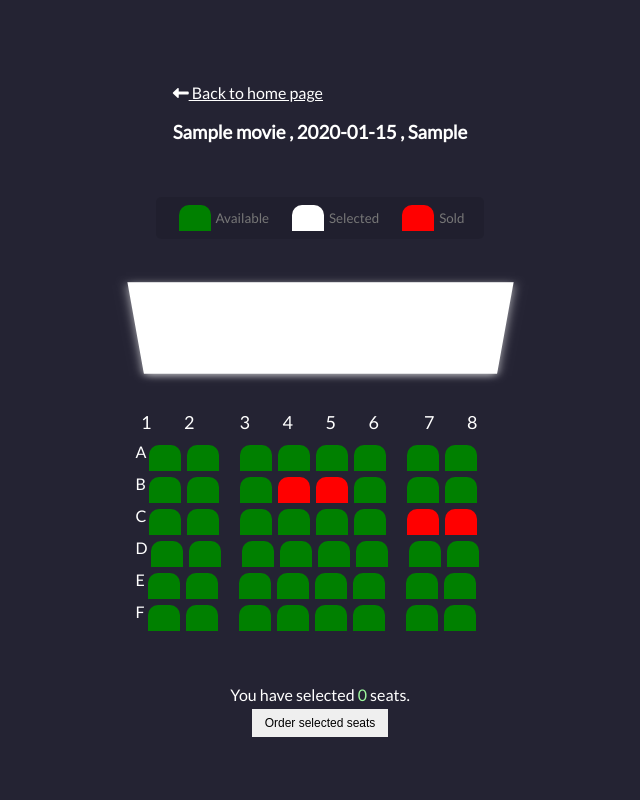
After one commit to aemiks/CinemaABC, a Django app: page /seats-choose/1/ in a window 1280 px wide. The commit adds this page. Shown: the whole page, without its empty margins (320-960 px from the left). Run offline with Django 4.2, Linux system fonts and the light colour scheme; tables that the repository leaves empty hold one stand-in row (values such as "Sample post"); some libraries are stand-ins or nearby versions.

Commit message:
Templates and some models update

```diff
--- a/CinemaABC/settings.py
+++ b/CinemaABC/settings.py
@@ -1,6 +1,7 @@
 
 import os
 from pathlib import Path
+from decouple import config
 
 # Build paths inside the project like this: BASE_DIR / 'subdir'.
 BASE_DIR = Path(__file__).resolve().parent.parent
@@ -10,7 +11,7 @@ BASE_DIR = Path(__file__).resolve().parent.parent
 # See https://docs.djangoproject.com/en/4.0/howto/deployment/checklist/
 
 # SECURITY WARNING: keep the secret key used in production secret!
-SECRET_KEY = 'django-insecure-_7i7llm*h9e%05*&tgxc0c760#3^tej=lw+-ee6*_m9395mqn)'
+SECRET_KEY = config('SECRET_KEY')
 
 # SECURITY WARNING: don't run with debug turned on in production!
 DEBUG = True
@@ -108,7 +109,8 @@ USE_TZ = True
 # https://docs.djangoproject.com/en/4.0/howto/static-files/
 
 STATIC_URL = '/static/'
-STATIC_ROOT = os.path.join(BASE_DIR, 'static')
+STATICFILES_DIRS = [BASE_DIR / 'static']
+# STATIC_ROOT = os.path.join(BASE_DIR, 'static')
 
 MEDIA_URL = '/media/'
 MEDIA_ROOT = os.path.join(BASE_DIR, 'media')
--- a/seats/models.py
+++ b/seats/models.py
@@ -1,10 +1,27 @@
 from django.db import models
+from datetime import datetime as dt
+from django.core.validators import FileExtensionValidator
+
+
+def upload_directory(instance, filename):
+    """function to define where we want to upload an original image file
+    Returns:
+        uploads the file into the movieposters folder and subfolders with the current upload date
+    """
+    _now = dt.now()
+    return 'movieposters/{year}/{month_date}/{filename}'.format(
+        filename=filename, year=_now.strftime('%Y'), month_date=_now.strftime('%m%d')
+        )
 
 
 class Movie(models.Model):
     title = models.CharField(max_length=50)
     description = models.CharField(max_length=255)
     year = models.CharField(max_length=4)
+    duration = models.PositiveIntegerField(default=0)
+    poster = models.ImageField(upload_to=upload_directory, blank= True, null=True,
+                                validators=[FileExtensionValidator(allowed_extensions=['jpg','png'])]
+                                )
 
     def __str__(self):
         return self.title
@@ -24,4 +41,4 @@ class Seat(models.Model):
     seat_empty = models.BooleanField(default=True)
 
     def __str__(self):
-        return str(self.movie.title + ' , ' + str(self.screening_date.screening_day) + ' , ' + str(self.screening_date.screening_hour) + ' , ' + self.seat_number)
+        return self.seat_number
--- a/seats/urls.py
+++ b/seats/urls.py
@@ -1,10 +1,16 @@
 from django.urls import path
+from django.conf import settings
+from django.conf.urls.static import static
 from .views import (
     MovieListView,
+    seats_choose,
 )
 
-app_name = 'todo_app'
+app_name = 'seats'
 
 urlpatterns = [
     path('', MovieListView.as_view(), name="movie-list"),
+    path('seats-choose/<int:id>/', seats_choose, name="seats_choose" )
 ]
+urlpatterns += static(settings.MEDIA_URL, document_root=settings.MEDIA_ROOT)
+urlpatterns += static(settings.STATIC_URL, document_root=settings.STATIC_ROOT)
--- a/seats/views.py
+++ b/seats/views.py
@@ -1,7 +1,17 @@
 from django.shortcuts import render
-from django.views.generic import ListView
-from .models import Movie
+from django.views.generic import ListView, View
+from .models import Movie, ScreeningDate
 
 
 class MovieListView(ListView):
     model = Movie
+
+
+def seats_choose(request, id):
+    context = {}
+    screening_day = ScreeningDate.objects.get(id=id)
+    movie = screening_day.movie
+    context['date'] = screening_day
+    context['movie'] = movie
+
+    return render(request, 'seat_list.html', context)
--- a/static/css/main.css
+++ b/static/css/main.css
@@ -1,4 +1,152 @@
-main {
+
+  @import url("https://fonts.googleapis.com/css?family=Lato&display=swap");
+
+* {
+  box-sizing: border-box;
+}
+
+body {
   background-color: #242333;
   color: #fff;
+  display: flex;
+  flex-direction: column;
+  align-items: center;
+  justify-content: center;
+  height: 100vh;
+  font-family: "Lato", sans-serif;
+  margin: 0;
 }
+
+.movie-container {
+  margin: 20px 0;
+}
+
+.movie-container select {
+  background-color: #fff;
+  border: 0;
+  border-radius: 5px;
+  font-size: 16px;
+  margin-left: 10px;
+  padding: 5px 15px 5px 15px;
+  -moz-appearance: none;
+  -webkit-appearance: none;
+  appearance: none;
+}
+
+.container {
+  perspective: 1000px;
+  margin-bottom: 30px;
+}
+
+.seat {
+  background-color: green;
+  height: 26px;
+  width: 32px;
+  margin: 3px;
+  font-size: 50px;
+  border-top-left-radius: 10px;
+  border-top-right-radius: 10px;
+}
+
+.seat-row {
+  height: 26px;
+  width: 32px;
+  margin: 5.5px;
+  font-size: 18px;
+}
+
+.seat-row:nth-of-type(2) {
+  margin-right: 18px;
+}
+
+.seat-row:nth-last-of-type(2) {
+  margin-left: 18px;
+}
+
+
+.seat.selected {
+  background-color: #fff;
+}
+
+.seat.sold {
+  background-color: #ff0000;
+}
+
+.seat:nth-of-type(2) {
+  margin-right: 18px;
+}
+
+.seat:nth-last-of-type(2) {
+  margin-left: 18px;
+}
+
+.seat:not(.sold):hover {
+  cursor: pointer;
+  transform: scale(1.2);
+}
+
+.showcase .seat:not(.sold):hover {
+  cursor: default;
+  transform: scale(1);
+}
+
+.showcase {
+  background: rgba(0, 0, 0, 0.1);
+  padding: 5px 10px;
+  border-radius: 5px;
+  color: #777;
+  list-style-type: none;
+  display: flex;
+  justify-content: space-between;
+}
+
+.showcase li {
+  display: flex;
+  align-items: center;
+  justify-content: center;
+  margin: 0 10px;
+}
+.showcase li small {
+  margin-left: 2px;
+}
+
+.row {
+  display: flex;
+}
+
+.screen {
+  background-color: #fff;
+  height: 120px;
+  width: 100%;
+  margin: 15px 0;
+  transform: rotateX(-48deg);
+  box-shadow: 0 3px 10px rgba(255, 255, 255, 0.7);
+}
+
+p.text{
+    margin: 5px 0;
+}
+
+p.text span{
+    color: rgb(158, 248, 158);
+}
+
+.btn {
+    font-size: 12px;
+    padding: 6px 12px;
+
+    display: inline-block;
+    text-decoration: none;
+    text-align: center;
+    white-space: nowrap;
+    vertical-align: middle;
+    -ms-touch-action: manipulation;
+    touch-action: manipulation;
+    cursor: pointer;
+    -webkit-user-select: none;
+    -moz-user-select: none;
+    -ms-user-select: none;
+    user-select: none;
+    background-image: none;
+    border: 1px solid transparent;
+}
--- /dev/null
+++ b/static/scripts.js
@@ -0,0 +1,30 @@
+const container = document.querySelector(".container");
+const seats = document.querySelectorAll(".row .seat:not(.sold)");
+const count = document.getElementById("count");
+
+
+function updateSelectedCount() {
+  const selectedSeats = document.querySelectorAll(".row .seat.selected");
+  const seatsIndex = [...selectedSeats].map((seat) => [...seats].indexOf(seat));
+
+  localStorage.setItem("selectedSeats", JSON.stringify(seatsIndex));
+
+  const selectedSeatsCount = selectedSeats.length;
+
+  count.innerText = selectedSeatsCount;
+
+  setSeatsData(seatsSelect.selectedIndex);
+}
+
+container.addEventListener("click", (e) => {
+  if (
+    e.target.classList.contains("seat") &&
+    !e.target.classList.contains("sold")
+  ) {
+    e.target.classList.toggle("selected");
+
+    updateSelectedCount();
+    }
+});
+
+updateSelectedCount();
--- /dev/null
+++ b/templates/seat_list.html
@@ -0,0 +1,128 @@
+{% load static %}
+
+<link rel="stylesheet" href="{% static 'css/main.css' %}" />
+
+<link rel="stylesheet" href="https://cdnjs.cloudflare.com/ajax/libs/font-awesome/6.1.1/css/all.min.css">
+
+
+
+<body>
+
+  <div class="movie-container">
+    <span><a href="{% url 'seats:movie-list' %}" style="color: white; margin-top: 20px;"><i class="fa-solid fa-left-long"></i> Back to home page</a><span></span>
+    <h3>{{date}}</h3>
+    </span>
+  </div>
+
+  <ul class="showcase">
+    <li>
+      <div class="seat"></div>
+      <small>Available</small>
+    </li>
+    <li>
+      <div class="seat selected"></div>
+      <small>Selected</small>
+    </li>
+    <li>
+      <div class="seat sold"></div>
+      <small>Sold</small>
+    </li>
+  </ul>
+  <div class="container">
+    <div class="screen"></div>
+
+<form>
+    <div class="row">
+      <div class="seat-row">1</div>
+      <div class="seat-row">2</div>
+      <div class="seat-row">3</div>
+      <div class="seat-row">4</div>
+      <div class="seat-row">5</div>
+      <div class="seat-row">6</div>
+      <div class="seat-row">7</div>
+      <div class="seat-row">8</div>
+    </div>
+
+    <div class="row">
+      <span>A</span>
+      <div class="seat"></div>
+      <div class="seat"></div>
+      <div class="seat"></div>
+      <div class="seat"></div>
+      <div class="seat"></div>
+      <div class="seat"></div>
+      <div class="seat"></div>
+      <div class="seat"></div>
+    </div>
+
+    <div class="row">
+      <span>B</span>
+      <div class="seat"></div>
+      <div class="seat"></div>
+      <div class="seat"></div>
+      <div class="seat sold"></div>
+      <div class="seat sold"></div>
+      <div class="seat"></div>
+      <div class="seat"></div>
+      <div class="seat"></div>
+    </div>
+
+    <div class="row">
+      <span>C</span>
+      <div class="seat"></div>
+      <div class="seat"></div>
+      <div class="seat"></div>
+      <div class="seat"></div>
+      <div class="seat"></div>
+      <div class="seat"></div>
+      <div class="seat sold"></div>
+      <div class="seat sold"></div>
+    </div>
+
+    <div class="row">
+      <span>D</span>
+      <div class="seat"></div>
+      <div class="seat"></div>
+      <div class="seat"></div>
+      <div class="seat"></div>
+      <div class="seat"></div>
+      <div class="seat"></div>
+      <div class="seat"></div>
+      <div class="seat"></div>
+    </div>
+
+    <div class="row">
+      <span>E</span>
+      <div class="seat"></div>
+      <div class="seat"></div>
+      <div class="seat"></div>
+      <div class="seat"></div>
+      <div class="seat"></div>
+      <div class="seat"></div>
+      <div class="seat"></div>
+      <div class="seat"></div>
+    </div>
+
+    <div class="row">
+      <span>F</span>
+      <div class="seat"></div>
+      <div class="seat"></div>
+      <div class="seat"></div>
+      <div class="seat"></div>
+      <div class="seat"></div>
+      <div class="seat"></div>
+      <div class="seat"></div>
+      <div class="seat"></div>
+    </div>
+  </div>
+
+
+  <p class="text">
+    You have selected <span id="count">0</span> seats.
+  </p>
+  <button type="submit" class="btn">Order selected seats</button>
+
+</form>
+
+<script src="{% static 'scripts.js' %}"></script>
+</body>
```
Also changed, not shown: templates/seats/movie_list.html (+26 -35 lines), templates/seats/summary_list.html (added, +49 -0 lines), media/movieposters/2022/0706/dog.jpg (added), media/movieposters/2022/0706/dog_2a44wHq.jpg (added), media/movieposters/2022/0706/dog_NKktwV6.jpg (added), media/movieposters/2022/0706/massivetalent.jpg (added), media/movieposters/2022/0706/tinderswindler.jpg (added), media/movieposters/2022/0706/topgun.jpg (added), media/movieposters/2022/0706/wiking.jpg (added), seats/migrations/0003_movie_duration_movie_poster.py (added), 1 other file.
